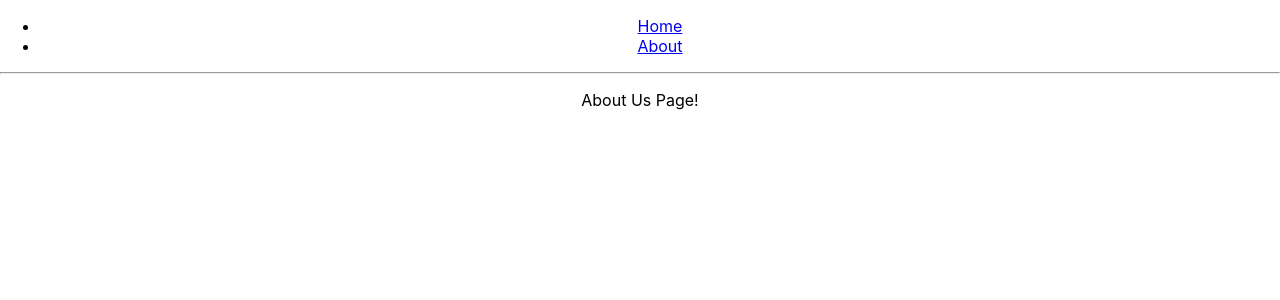
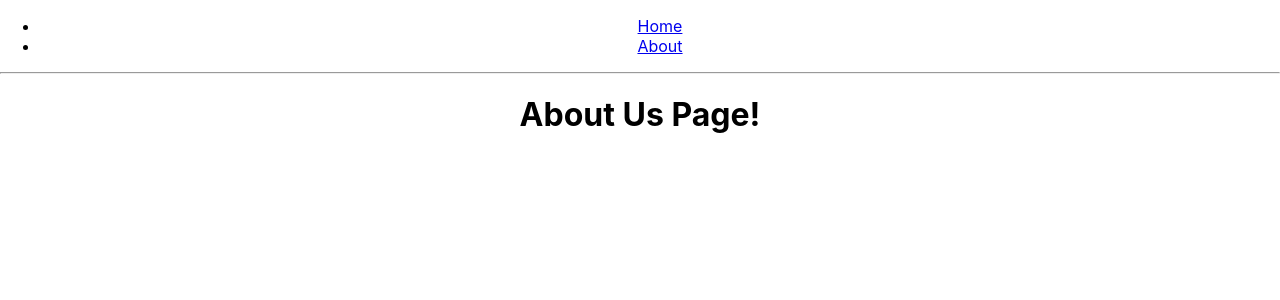
Before and after one commit to nikolagit123/reactdemo, a React (Create React App) app: page /about in a window 1280 px wide. Shown: the top 300 px of the page. Built offline with nearby package versions, Linux system fonts and the light colour scheme.

Commit message:
auto commit

```diff
--- a/public/index.html
+++ b/public/index.html
@@ -7,7 +7,7 @@
     <meta name="theme-color" content="#000000" />
     <meta
       name="description"
-      content="Web site created using create-react-app"
+      content="Default meta description"
     />
     <link rel="apple-touch-icon" href="%PUBLIC_URL%/logo192.png" />
     <!--
@@ -24,7 +24,7 @@
       work correctly both with client-side routing and a non-root public URL.
       Learn how to configure a non-root public URL by running `npm run build`.
     -->
-    <title>React App</title>
+    <title>Default Title</title>
   </head>
   <body>
     <noscript>You need to enable JavaScript to run this app.</noscript>
--- a/src/pages/About.js
+++ b/src/pages/About.js
@@ -8,7 +8,7 @@ const AboutPage = () => {
         <title>Generated About By Code</title>
         <meta name="description" content="About description is updated by component" />
       </Helmet>
-      <p>About Us Page!</p>
+      <h1>About Us Page!</h1>
     </div>
   )
 }
--- a/src/pages/Home.js
+++ b/src/pages/Home.js
@@ -8,7 +8,7 @@ const HomePage = () => {
         <title>Generated Home By Code</title>
         <meta name="description" content="Home description is updated by component" />
       </Helmet>
-      <p>Home Page!</p>
+      <h1>Home Page!</h1>
     </div>
   )
 }
```
